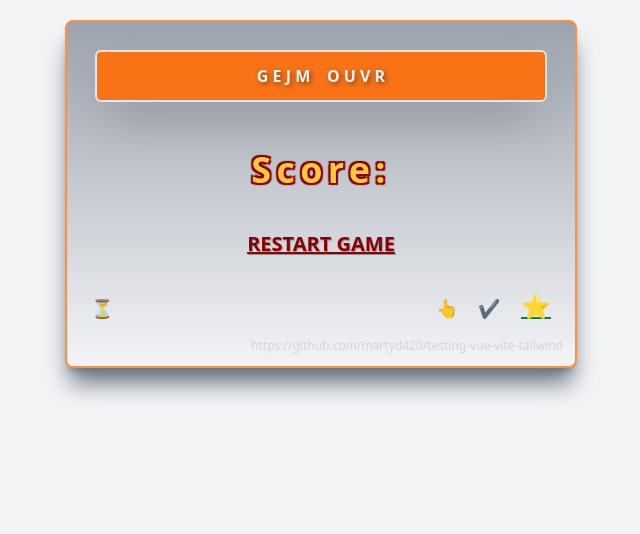
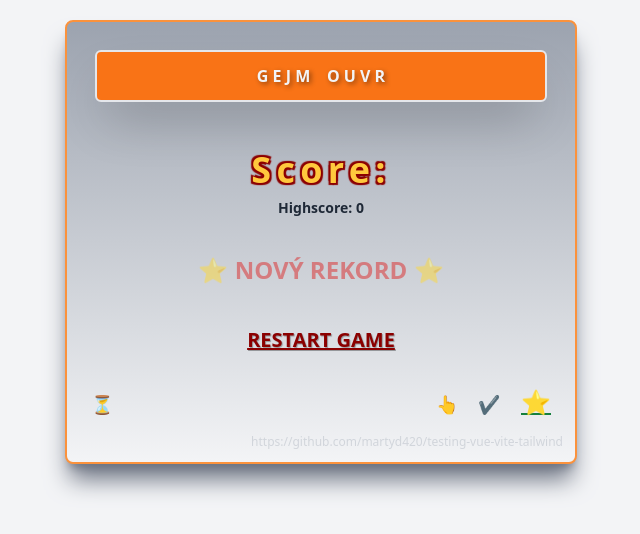
Before and after one commit to martyd420/testing-vue-vite-tailwind, a Vue app: page /game-over in a window 1280 px wide. Shown: the top 534 px of the page, without its empty margins (319-959 px from the left). Built offline with nearby package versions, Linux system fonts and the light colour scheme.

Commit message:
Added highscore

```diff
--- a/src/Questions.vue
+++ b/src/Questions.vue
@@ -67,12 +67,7 @@
             },
 
             gameOver: function() {
-                //alert('GAME OVER  -  Score: ' + this.score);
                 clearTimeout(this.timer_handle);
-                let data = {
-                    score: 1000,
-                    fails: 1,
-                }
 
                 let time_min = Math.floor(this.total_time / 60);
                 if (time_min.toString().length < 2) time_min = '0' + time_min
--- a/src/pages/GameOver.vue
+++ b/src/pages/GameOver.vue
@@ -10,6 +10,13 @@
             Score: {{ this.score }}
         </p>
 
+        <p id="highscore" class="pt-1 sm:pt-2 text-center text-sm font-bold text-gray-800">
+            Highscore: {{ this.highscore }}
+        </p>
+
+        <p id="new_highscore" v-if="!(highscore < score)" class="animate-pulse pt-6 sm:pt-9 text-center text-2xl font-bold text-red-600">
+            ⭐ NOVÝ REKORD ⭐
+        </p>
 
         <p class="text-center mt-10 mb-8">
             <router-link class="font-bold color-1 text-shadow-1 text-xl underline" to="/">RESTART GAME</router-link>
@@ -17,7 +24,7 @@
 
         <div id="score" class="text-right font-bold pb-2 mt-4 ">
 
-            <span class="float-left mt-1 ml-1 sm:ml-3 text-sm sm:text-lg text-gray-500" title="Zbývající čas na otázku" >
+            <span class="float-left mt-1 ml-1 sm:ml-3 text-sm sm:text-lg text-gray-500" title="Celkový čas" >
                 ⏳ {{ this.time }}
             </span>
 
@@ -60,7 +67,18 @@
 
         data() {
             return {
-                random: 4, // selected by random dice roll
+                random: 4, // selected by random dice roll. Přísahám!!!
+                highscore: 0,
+            }
+        },
+
+        mounted() {
+            if (localStorage.highscore) {
+                this.highscore = localStorage.highscore;
+            }
+            if (parseInt(this.highscore) < parseInt(this.score)) {
+                localStorage.highscore = this.score
+                this.highscore = this.score
             }
         },
 
```
Also changed, not shown: 6 other files (tests, documents, lock files or other folders).
